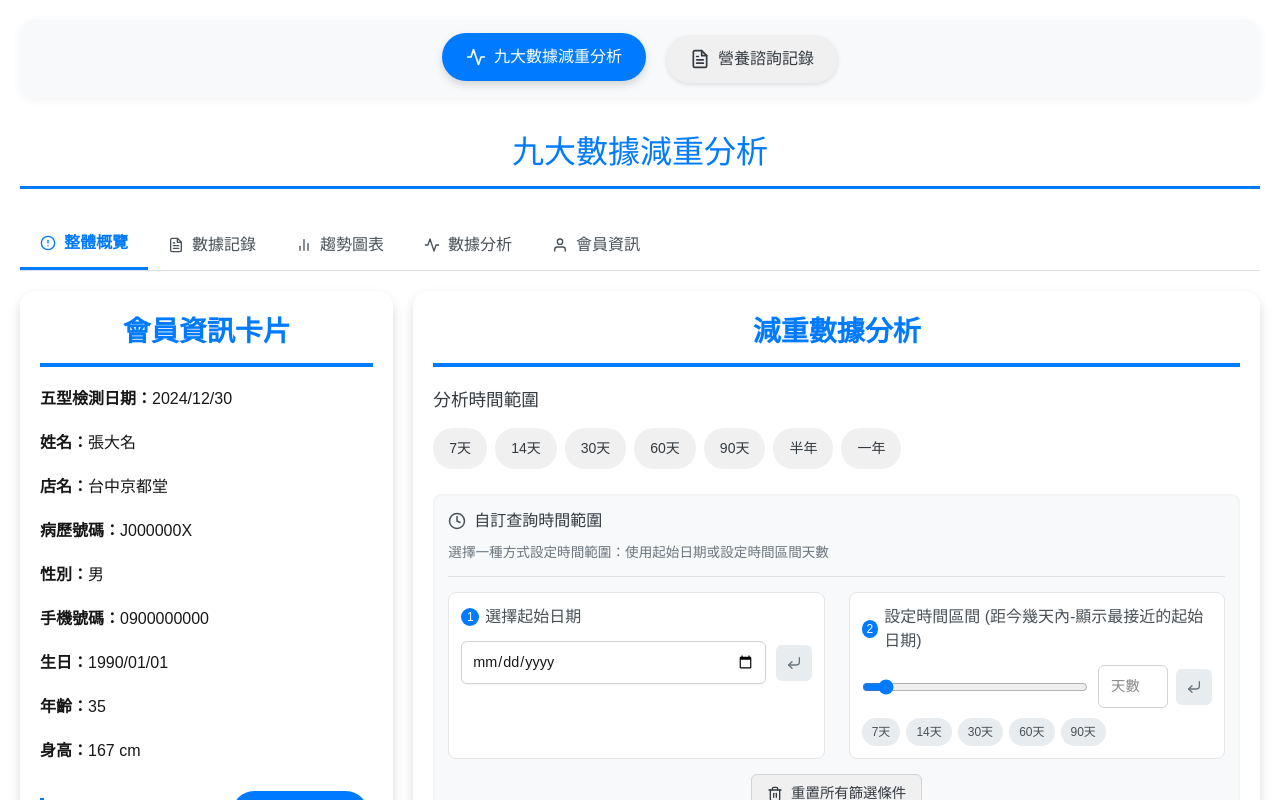
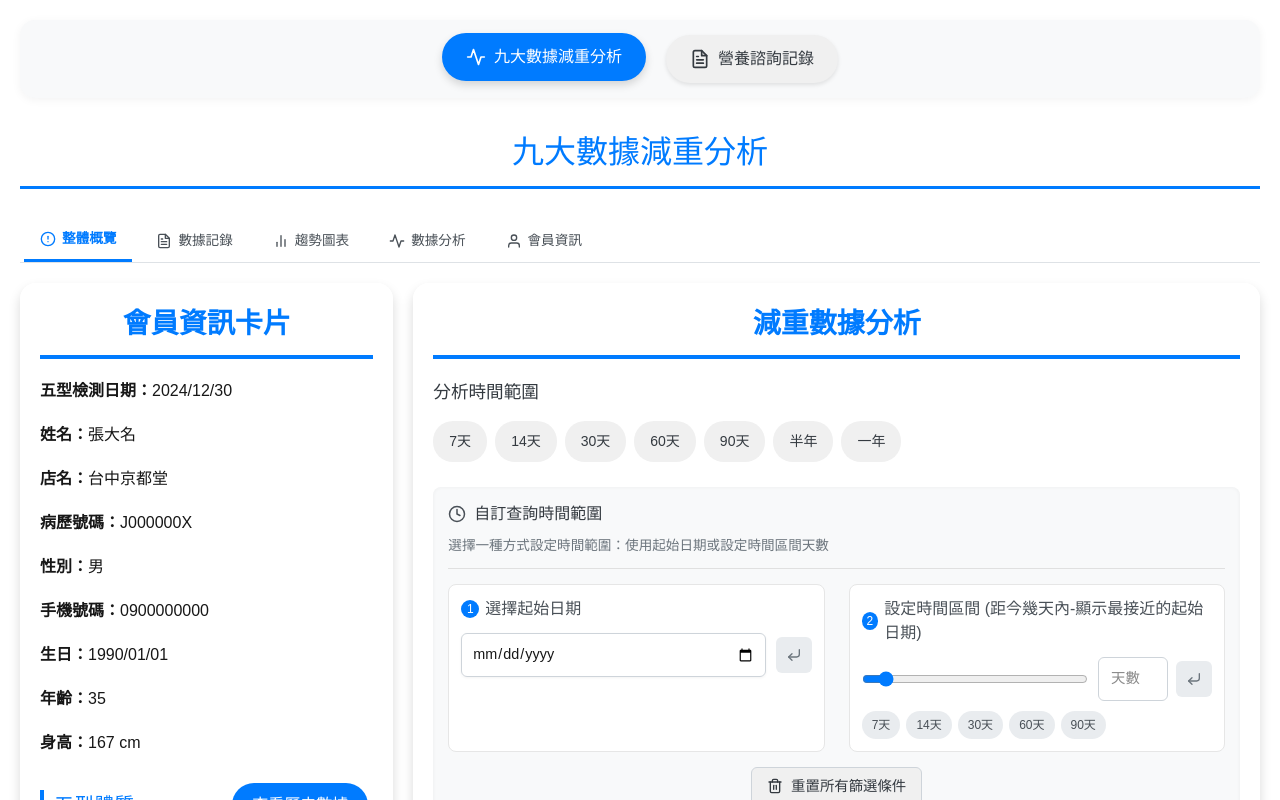
Before and after one commit to colechengame/TCM_FBT, a Next.js app: page / in a window 1280 px wide. Shown: the top 800 px of the page. Built offline with nearby package versions, Linux system fonts and the light colour scheme.

Commit message:
20250302-F
GDNT

```diff
--- a/app/page.tsx
+++ b/app/page.tsx
@@ -839,55 +839,69 @@ interface TabNavigationProps {
 }
 
 const TabNavigation = ({ tabs, activeTab, onTabChange }: TabNavigationProps) => {
+  const tabRefs = useRef<{ [key: string]: HTMLButtonElement | null }>({});
+
+  // 當點擊頁籤時的處理函數
+  const handleTabClick = (tabId: string) => {
+    onTabChange(tabId);
+    // 使用 scrollIntoView 將選中的頁籤滾動到可見區域
+    tabRefs.current[tabId]?.scrollIntoView({
+      behavior: 'smooth',
+      block: 'nearest',
+      inline: 'center'
+    });
+  };
   return (
     <div style={{
       display: 'flex',
+      flexWrap: 'nowrap',
       borderBottom: '1px solid #dee2e6',
       marginBottom: '20px',
       position: 'relative',
-      overflow: 'hidden'
-    }}>
-      {tabs.map((tab: Tab) => (
+      whiteSpace: 'nowrap',     // 文字不換行
+      overflowX: 'auto',
+      WebkitOverflowScrolling: 'touch', // 在 iOS 上支援滑動慣性
+      gap: '8px',  // 增加頁籤之間的間距
+      padding: '0 4px' // 增加左右padding
+    }}>
+      {tabs.map((tab) => (
         <button
           key={tab.id}
-          onClick={() => onTabChange(tab.id)}
+          ref={(el) => { tabRefs.current[tab.id] = el; }} // 將按鈕元素存儲到 ref 中
+          onClick={() => handleTabClick(tab.id)} // 使用新的處理函數
           style={{
-            padding: '12px 20px',
+            padding: '12px 16px', // 調整內部padding
             borderRadius: '4px 4px 0 0',
             backgroundColor: activeTab === tab.id ? 'white' : 'transparent',
             color: activeTab === tab.id ? '#007bff' : '#495057',
             border: 'none',
             borderBottom: activeTab === tab.id ? '3px solid #007bff' : 'none',
             cursor: 'pointer',
-            fontSize: '1rem',
+            fontSize: '0.9rem', // 稍微縮小字體
             fontWeight: activeTab === tab.id ? '600' : '400',
             transition: 'all 0.2s ease',
             position: 'relative',
             zIndex: 1,
-            minWidth: '120px',
+            minWidth: '100px', // 減少最小寬度
+            flex: '0 0 auto', // 防止擠壓
             textAlign: 'center',
             display: 'flex',
             alignItems: 'center',
             justifyContent: 'center',
-            gap: '8px'
-          }}
-          onMouseOver={(e) => {
-            if (activeTab !== tab.id) {
-              e.currentTarget.style.backgroundColor = '#f8f9fa';
-              e.currentTarget.style.color = '#007bff';
-            }
-          }}
-          onMouseOut={(e) => {
-            if (activeTab !== tab.id) {
-              e.currentTarget.style.backgroundColor = 'transparent';
-              e.currentTarget.style.color = '#495057';
-            }
-          }}
+            gap: '6px',
+            whiteSpace: 'normal' // 允許文字換行
+          }}
+          // ...其他樣式保持不變
         >
           {tab.icon && (
-            <span>{tab.icon}</span>
+            <span style={{ flexShrink: 0 }}>{tab.icon}</span>
           )}
+          <span style={{
+            fontSize: '0.85rem',
+            lineHeight: '1.2'
+          }}>
             {tab.label}
+          </span>
         </button>
       ))}
 
@@ -1729,7 +1743,7 @@ export default function Page() {
   const [weightDataSubTab, setWeightDataSubTab] = useState('overview');
 
   // 營養諮詢區塊的子頁籤
-  const [consultationSubTab, setConsultationSubTab] = useState('records');
+  const [consultationSubTab, setConsultationSubTab] = useState('overview');
 
   // 趨勢圖顯示數據量選擇
   const [trendDataCount, setTrendDataCount] = useState(5);
@@ -1742,55 +1756,69 @@ export default function Page() {
   }
 
   const TabNavigation = ({ tabs, activeTab, onTabChange }: { tabs: Tab[], activeTab: string, onTabChange: (id: string) => void }) => {
+    const tabRefs = useRef<{ [key: string]: HTMLButtonElement | null }>({});
+
+    // 當點擊頁籤時的處理函數
+    const handleTabClick = (tabId: string) => {
+      onTabChange(tabId);
+      // 使用 scrollIntoView 將選中的頁籤滾動到可見區域
+      tabRefs.current[tabId]?.scrollIntoView({
+        behavior: 'smooth',
+        block: 'nearest',
+        inline: 'center'
+      });
+    };
     return (
       <div style={{
         display: 'flex',
+        flexWrap: 'nowrap',
         borderBottom: '1px solid #dee2e6',
         marginBottom: '20px',
         position: 'relative',
-        overflow: 'hidden'
+        whiteSpace: 'nowrap',     // 文字不換行
+        overflowX: 'auto',
+        WebkitOverflowScrolling: 'touch', // 在 iOS 上支援滑動慣性
+        gap: '8px',  // 增加頁籤之間的間距
+        padding: '0 4px' // 增加左右padding
     }}>
       {tabs.map((tab) => (
         <button
           key={tab.id}
-            onClick={() => onTabChange(tab.id)}
+          ref={(el) => { tabRefs.current[tab.id] = el; }} // 將按鈕元素存儲到 ref 中
+          onClick={() => handleTabClick(tab.id)} // 使用新的處理函數
           style={{
-              padding: '12px 20px',
+            padding: '12px 16px', // 調整內部padding
             borderRadius: '4px 4px 0 0',
             backgroundColor: activeTab === tab.id ? 'white' : 'transparent',
             color: activeTab === tab.id ? '#007bff' : '#495057',
             border: 'none',
             borderBottom: activeTab === tab.id ? '3px solid #007bff' : 'none',
             cursor: 'pointer',
-              fontSize: '1rem',
+            fontSize: '0.9rem', // 稍微縮小字體
             fontWeight: activeTab === tab.id ? '600' : '400',
             transition: 'all 0.2s ease',
             position: 'relative',
             zIndex: 1,
-              minWidth: '120px',
+            minWidth: '100px', // 減少最小寬度
+            flex: '0 0 auto', // 防止擠壓
             textAlign: 'center',
             display: 'flex',
             alignItems: 'center',
             justifyContent: 'center',
-              gap: '8px'
-            }}
-            onMouseOver={(e) => {
-              if (activeTab !== tab.id) {
-                e.currentTarget.style.backgroundColor = '#f8f9fa';
-                e.currentTarget.style.color = '#007bff';
-              }
-            }}
-            onMouseOut={(e) => {
-              if (activeTab !== tab.id) {
-                e.currentTarget.style.backgroundColor = 'transparent';
-                e.currentTarget.style.color = '#495057';
-              }
-            }}
+            gap: '6px',
+            whiteSpace: 'normal' // 允許文字換行
+          }}
+          // ...其他樣式保持不變
         >
           {tab.icon && (
-              <span>{tab.icon}</span>
+            <span style={{ flexShrink: 0 }}>{tab.icon}</span>
           )}
+          <span style={{
+            fontSize: '0.85rem',
+            lineHeight: '1.2'
+          }}>
             {tab.label}
+          </span>
         </button>
         ))}
 
@@ -2556,57 +2584,74 @@ export default function Page() {
               九大數據減重分析
             </h1>
 
-            {/* 子頁籤導航 */}
+            {/* 子頁籤導航 - 支援左右滑動 */}
+            <div style={{ overflowX: 'auto', whiteSpace: 'nowrap' }}>
               <TabNavigation
               tabs={[
                 {
                 id: 'overview',
                 label: '整體概覽',
-              icon: <svg width="16" height="16" viewBox="0 0 24 24" fill="none" stroke="currentColor" strokeWidth="2" strokeLinecap="round" strokeLinejoin="round">
+                icon: (
+                  <svg width="16" height="16" viewBox="0 0 24 24" fill="none"
+                  stroke="currentColor" strokeWidth="2" strokeLinecap="round" strokeLinejoin="round">
                   <circle cx="12" cy="12" r="10"></circle>
                   <line x1="12" y1="8" x2="12" y2="12"></line>
                   <line x1="12" y1="16" x2="12.01" y2="16"></line>
                   </svg>
+                ),
                 },
                 {
                 id: 'records',
                 label: '數據記錄',
-              icon: <svg width="16" height="16" viewBox="0 0 24 24" fill="none" stroke="currentColor" strokeWidth="2" strokeLinecap="round" strokeLinejoin="round">
+                icon: (
+                  <svg width="16" height="16" viewBox="0 0 24 24" fill="none"
+                  stroke="currentColor" strokeWidth="2" strokeLinecap="round" strokeLinejoin="round">
                   <path d="M14 2H6a2 2 0 0 0-2 2v16a2 2 0 0 0 2 2h12a2 2 0 0 0 2-2V8z"></path>
                   <polyline points="14 2 14 8 20 8"></polyline>
                   <line x1="16" y1="13" x2="8" y2="13"></line>
                   <line x1="16" y1="17" x2="8" y2="17"></line>
                   <polyline points="10 9 9 9 8 9"></polyline>
                   </svg>
+                ),
                 },
                 {
                 id: 'charts',
                 label: '趨勢圖表',
-              icon: <svg width="16" height="16" viewBox="0 0 24 24" fill="none" stroke="currentColor" strokeWidth="2" strokeLinecap="round" strokeLinejoin="round">
+                icon: (
+                  <svg width="16" height="16" viewBox="0 0 24 24" fill="none"
+                  stroke="currentColor" strokeWidth="2" strokeLinecap="round" strokeLinejoin="round">
                   <line x1="18" y1="20" x2="18" y2="10"></line>
                   <line x1="12" y1="20" x2="12" y2="4"></line>
                   <line x1="6" y1="20" x2="6" y2="14"></line>
                   </svg>
+                ),
                 },
                 {
                 id: 'analysis',
                 label: '數據分析',
-              icon: <svg width="16" height="16" viewBox="0 0 24 24" fill="none" stroke="currentColor" strokeWidth="2" strokeLinecap="round" strokeLinejoin="round">
+                icon: (
+                  <svg width="16" height="16" viewBox="0 0 24 24" fill="none"
+                  stroke="currentColor" strokeWidth="2" strokeLinecap="round" strokeLinejoin="round">
                   <polyline points="22 12 18 12 15 21 9 3 6 12 2 12"></polyline>
                   </svg>
+                ),
                 },
                 {
                 id: 'memberInfo',
                 label: '會員資訊',
-              icon: <svg width="16" height="16" viewBox="0 0 24 24" fill="none" stroke="currentColor" strokeWidth="2" strokeLinecap="round" strokeLinejoin="round">
+                icon: (
+                  <svg width="16" height="16" viewBox="0 0 24 24" fill="none"
+                  stroke="currentColor" strokeWidth="2" strokeLinecap="round" strokeLinejoin="round">
                   <path d="M20 21v-2a4 4 0 0 0-4-4H8a4 4 0 0 0-4 4v2"></path>
                   <circle cx="12" cy="7" r="4"></circle>
                   </svg>
-              }
+                ),
+                },
               ]}
               activeTab={weightDataSubTab}
               onTabChange={setWeightDataSubTab}
               />
+            </div>
 
             {/* 整體概覽頁籤 */}
           {weightDataSubTab === 'overview' && (
```
Lines whose indentation alone changed are shown as unchanged.
